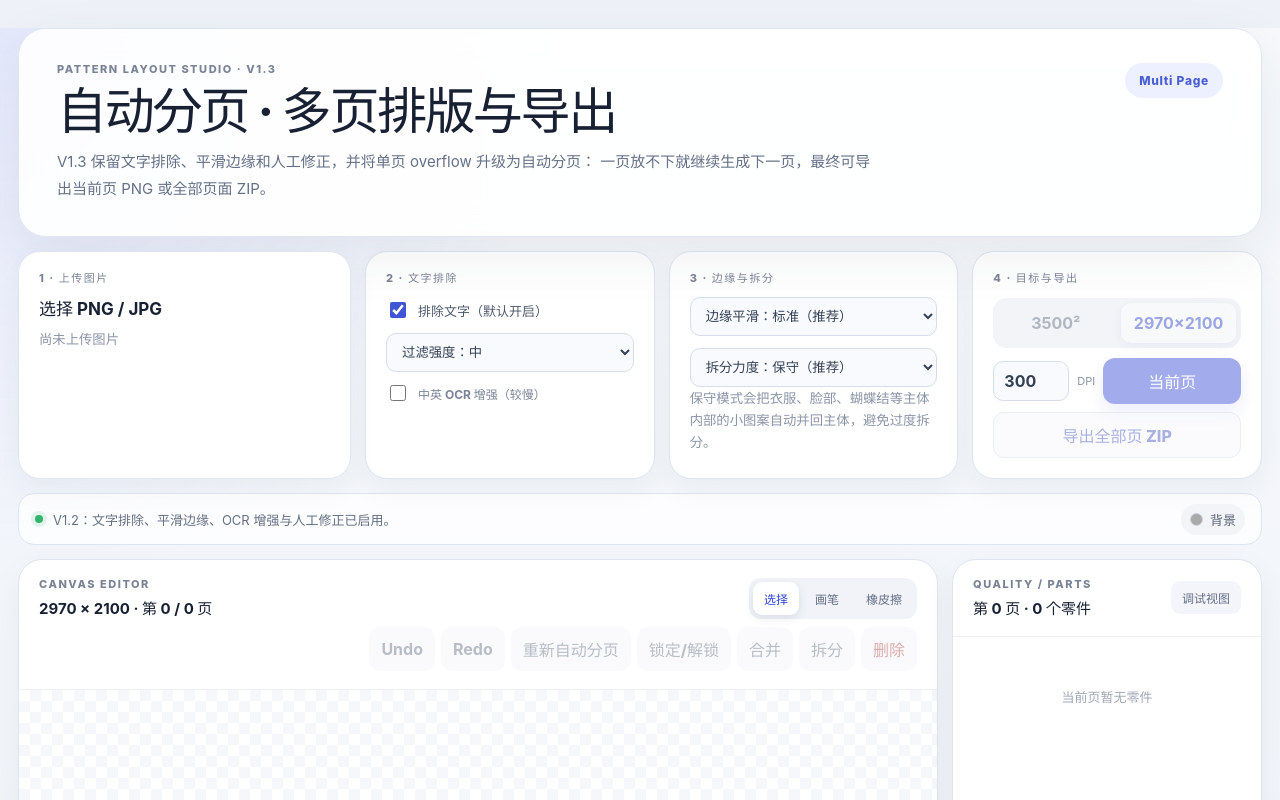
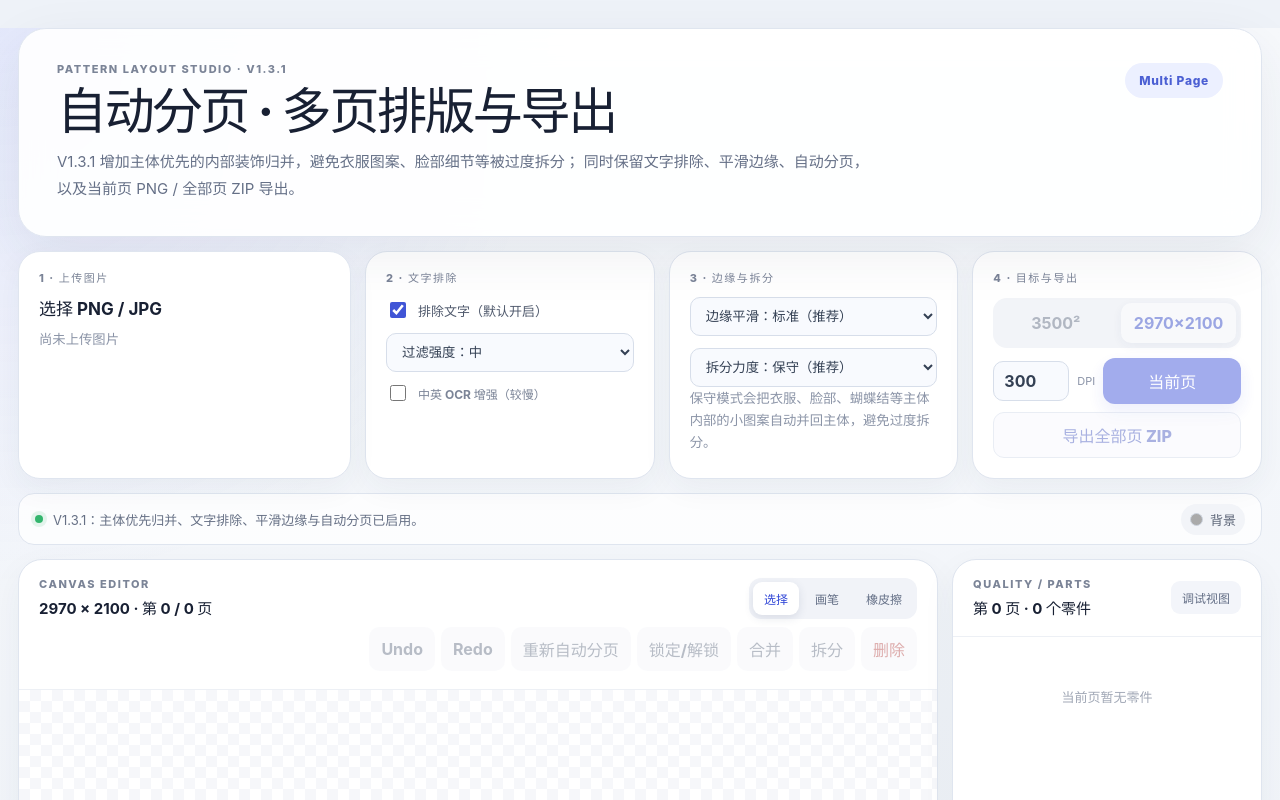
Before and after one commit to invoidstar/pattern-layout-studio, a React (Vite) app: page / in a window 1280 px wide. Shown: the top 800 px of the page. Built offline with nearby package versions, Linux system fonts and the light colour scheme.

Commit message:
Finalize V1.3.1 UI labels

```diff
--- a/src/App.tsx
+++ b/src/App.tsx
@@ -296,7 +296,7 @@ export default function App() {
   const [selectedIds, setSelectedIds] = useState<string[]>([]);
   const [backgroundCss, setBackgroundCss] = useState('#aaaaaa');
   const [sourceInfo, setSourceInfo] = useState('尚未上传图片');
-  const [status, setStatus] = useState('V1.2：文字排除、平滑边缘、OCR 增强与人工修正已启用。');
+  const [status, setStatus] = useState('V1.3.1：主体优先归并、文字排除、平滑边缘与自动分页已启用。');
   const [dpi, setDpi] = useState(300);
   const [busy, setBusy] = useState(false);
   const [renderTick, setRenderTick] = useState(0);
@@ -1066,11 +1066,11 @@ export default function App() {
     <main className="app-shell">
       <section className="hero">
         <div>
-          <span className="eyebrow">PATTERN LAYOUT STUDIO · V1.3</span>
+          <span className="eyebrow">PATTERN LAYOUT STUDIO · V1.3.1</span>
           <h1>自动分页 · 多页排版与导出</h1>
           <p>
-            V1.3 保留文字排除、平滑边缘和人工修正，并将单页 overflow 升级为自动分页：
-            一页放不下就继续生成下一页，最终可导出当前页 PNG 或全部页面 ZIP。
+            V1.3.1 增加主体优先的内部装饰归并，避免衣服图案、脸部细节等被过度拆分；
+            同时保留文字排除、平滑边缘、自动分页，以及当前页 PNG / 全部页 ZIP 导出。
           </p>
         </div>
         <div className="hero-badge">Multi Page</div>
```
